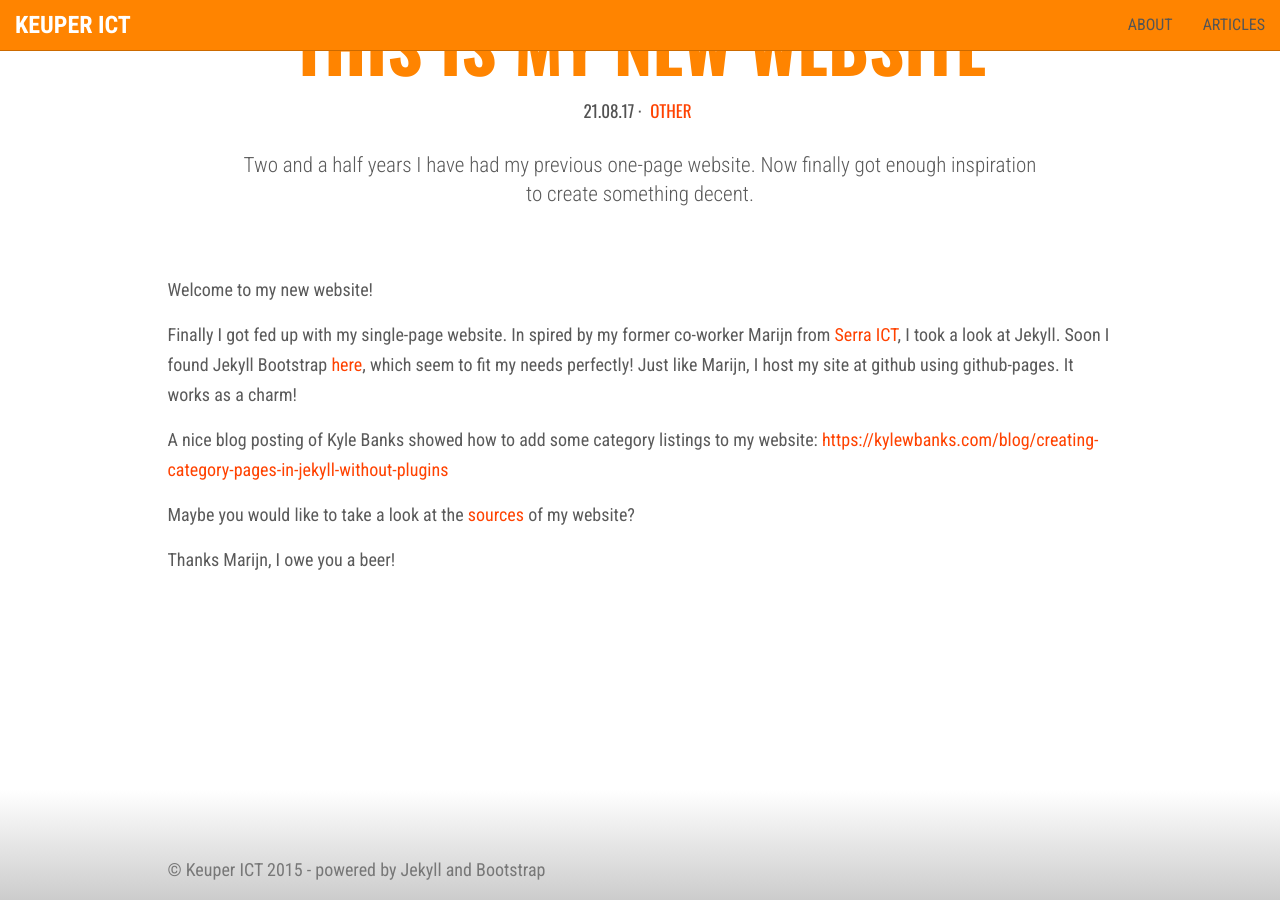
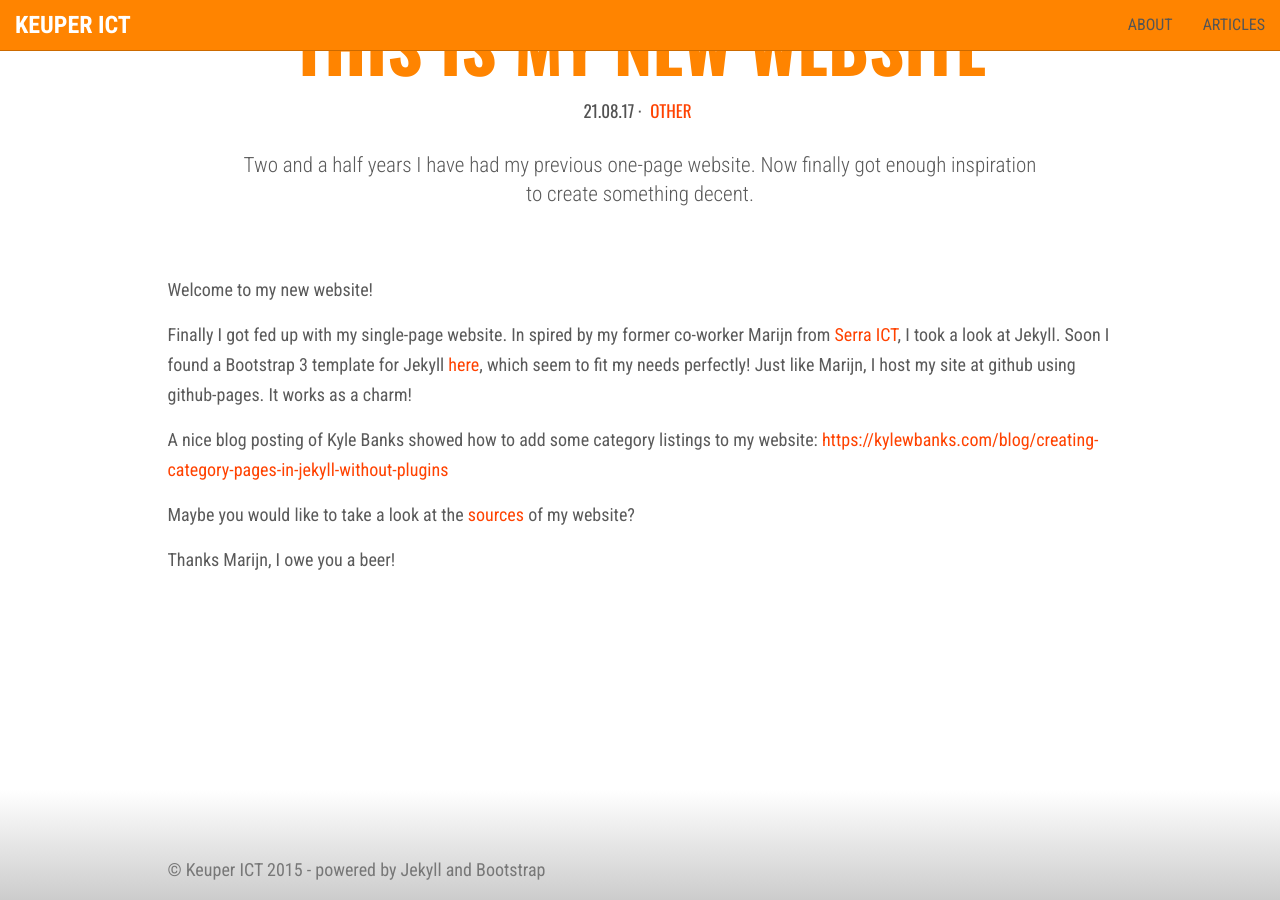
Before and after one commit to jkeuper/jkeuper.github.io, a Jekyll site: the page built from _posts/2017-08-21-new-website.md, in a window 1280 px wide and 900 px high, scrolled down 590 px. Built offline with Jekyll 4.4.1, drawn with Linux system fonts in a browser that asks for light colours; nearby versions of some CDN libraries.

Commit message:
Updated description of scotch-io not to be confused with Jekyll Bootstrap

```diff
--- a/_posts/2017-08-21-new-website.md
+++ b/_posts/2017-08-21-new-website.md
@@ -10,7 +10,7 @@ lead_text: 'Two and a half years I have had my previous one-page website. Now fi
 
 Welcome to my new website!
 
-Finally I got fed up with my single-page website. In spired by my former co-worker Marijn from [Serra ICT](http://www.serraict.com/), I took a look at Jekyll. Soon I found Jekyll Bootstrap [here](https://github.com/scotch-io/scotch-io.github.io), which seem to fit my needs perfectly! Just like Marijn, I host my site at github using github-pages. It works as a charm!
+Finally I got fed up with my single-page website. In spired by my former co-worker Marijn from [Serra ICT](http://www.serraict.com/), I took a look at Jekyll. Soon I found a Bootstrap 3 template for Jekyll [here](https://github.com/scotch-io/scotch-io.github.io), which seem to fit my needs perfectly! Just like Marijn, I host my site at github using github-pages. It works as a charm!
 
 A nice blog posting of Kyle Banks showed how to add some category listings to my website:
 <https://kylewbanks.com/blog/creating-category-pages-in-jekyll-without-plugins>
```
